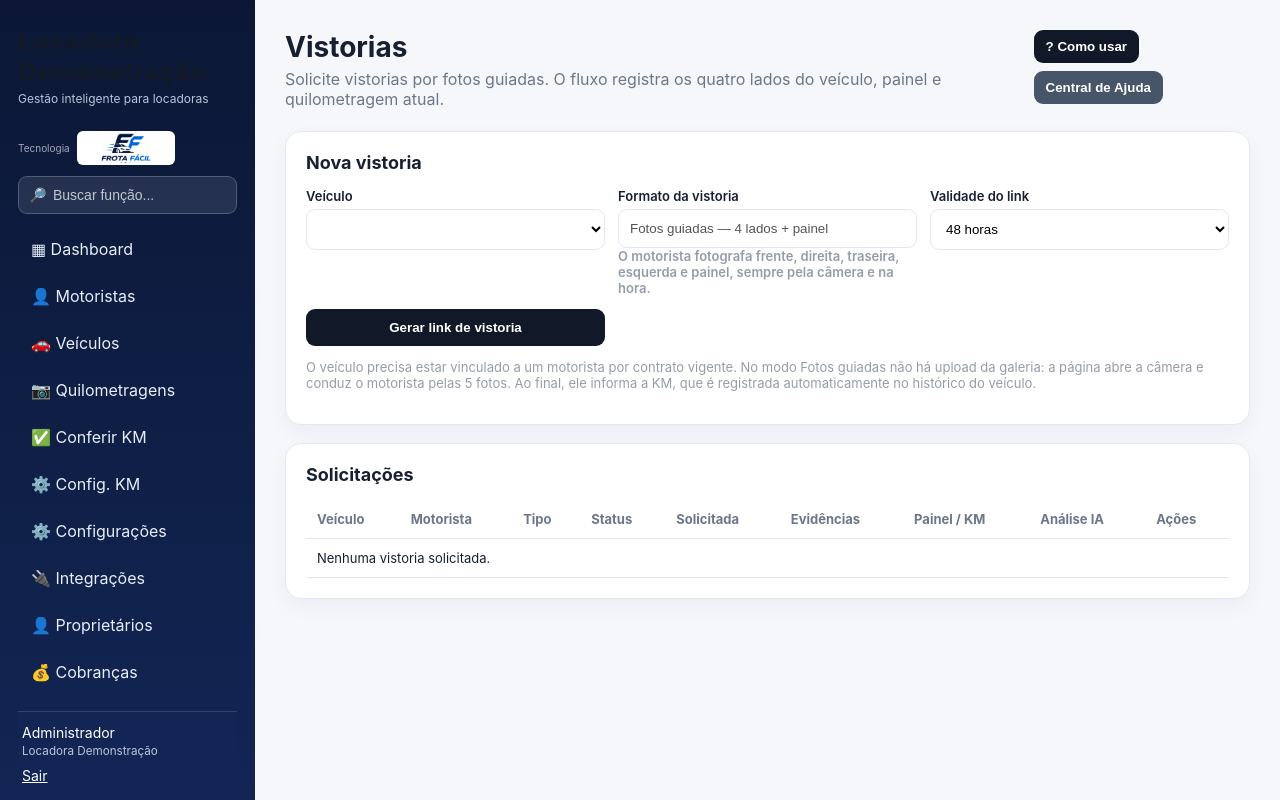
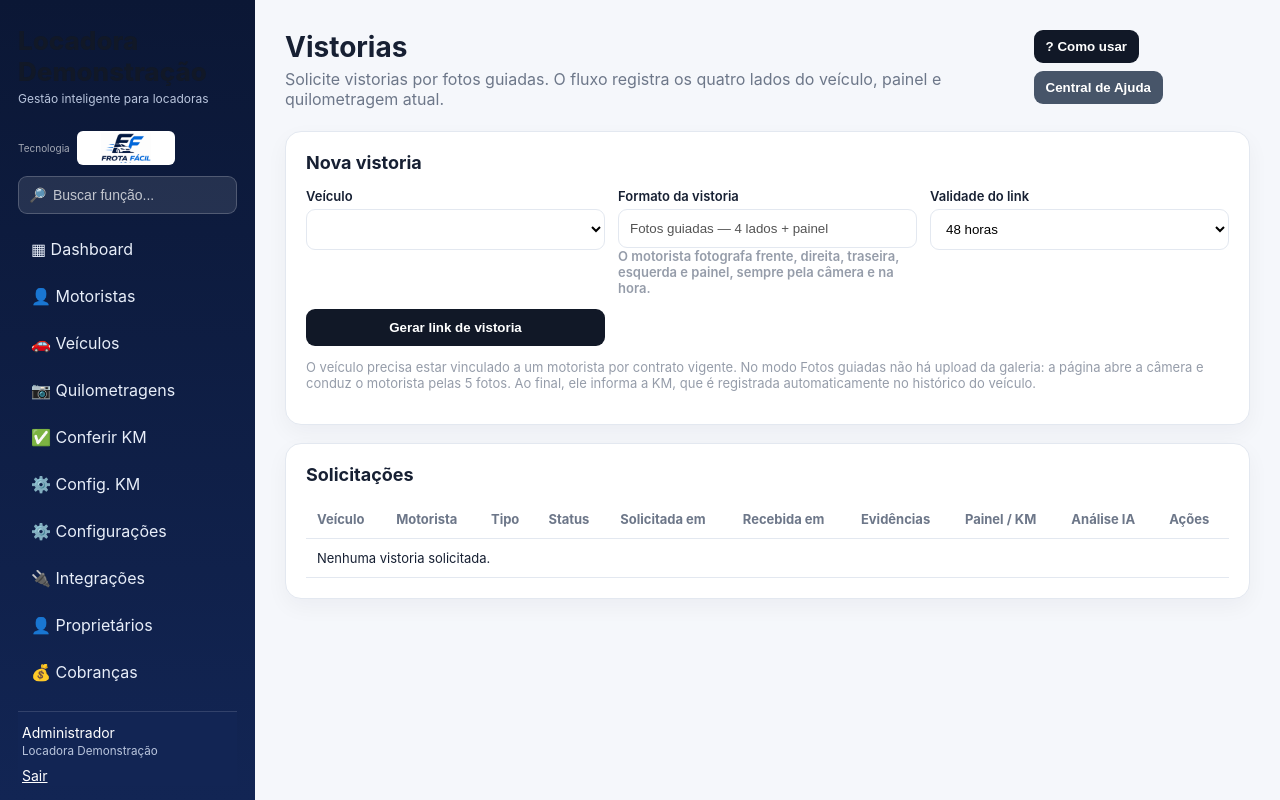
Before and after one commit to caelessa/saas, a Flask app: page /vistorias in a window 1280 px wide. Run offline with Flask 3, Linux system fonts and the light colour scheme; a user stored in the database is signed in; lists and menus that the app fills with data are empty.

Commit message:
Add files via upload

```diff
--- a/templates/vistorias.html
+++ b/templates/vistorias.html
@@ -25,14 +25,15 @@
 <section class="card">
   <h2>Solicitações</h2>
   <div class="table-wrap"><table>
-    <tr><th>Veículo</th><th>Motorista</th><th>Tipo</th><th>Status</th><th>Solicitada</th><th>Evidências</th><th>Painel / KM</th><th>Análise IA</th><th>Ações</th></tr>
+    <tr><th>Veículo</th><th>Motorista</th><th>Tipo</th><th>Status</th><th>Solicitada em</th><th>Recebida em</th><th>Evidências</th><th>Painel / KM</th><th>Análise IA</th><th>Ações</th></tr>
     {% for x in items %}
     <tr>
       <td><b>{{x.vehicle.placa}}</b><br><small>{{x.vehicle.marca_modelo or ''}}</small></td>
       <td>{{x.driver.nome if x.driver else '-'}}</td>
       <td>{% if (x.tipo_vistoria or '') == 'fotos' %}<span class="alert-status ok">Fotos guiadas</span>{% else %}<span class="alert-status info">Vídeo histórico</span>{% endif %}</td>
       <td><span class="alert-status {% if x.status=='Aprovada' %}ok{% elif x.status in ['Regravar'] %}danger{% elif x.status=='Recebida' %}warning{% else %}info{% endif %}">{{x.status}}</span></td>
-      <td>{{x.requested_at.strftime('%d/%m/%Y %H:%M') if x.requested_at else '-'}}</td>
+      <td>{{ x.requested_at|sp_datetime if x.requested_at else '-' }}</td>
+      <td>{% if x.submitted_at %}<strong>{{ x.submitted_at|sp_datetime }}</strong>{% else %}<span class="muted">Ainda não recebida</span>{% endif %}</td>
       <td>{% if (x.tipo_vistoria or '') == 'fotos' %}
         <div style="display:flex;flex-wrap:wrap;gap:5px">
           {% if x.front_photo_key %}<a class="button secondary" target="_blank" href="{{url_for('vistoria_foto',id=x.id,posicao='frente')}}">📷 Frente</a>{% endif %}
@@ -63,7 +64,7 @@
         {% if x.status=='Regravar' and x.notes %}<small class="muted">{{x.notes}}</small>{% endif %}
       </td>
     </tr>
-    {% else %}<tr><td colspan="9">Nenhuma vistoria solicitada.</td></tr>{% endfor %}
+    {% else %}<tr><td colspan="10">Nenhuma vistoria solicitada.</td></tr>{% endfor %}
   </table></div>
 </section>
 {% endblock %}
```
